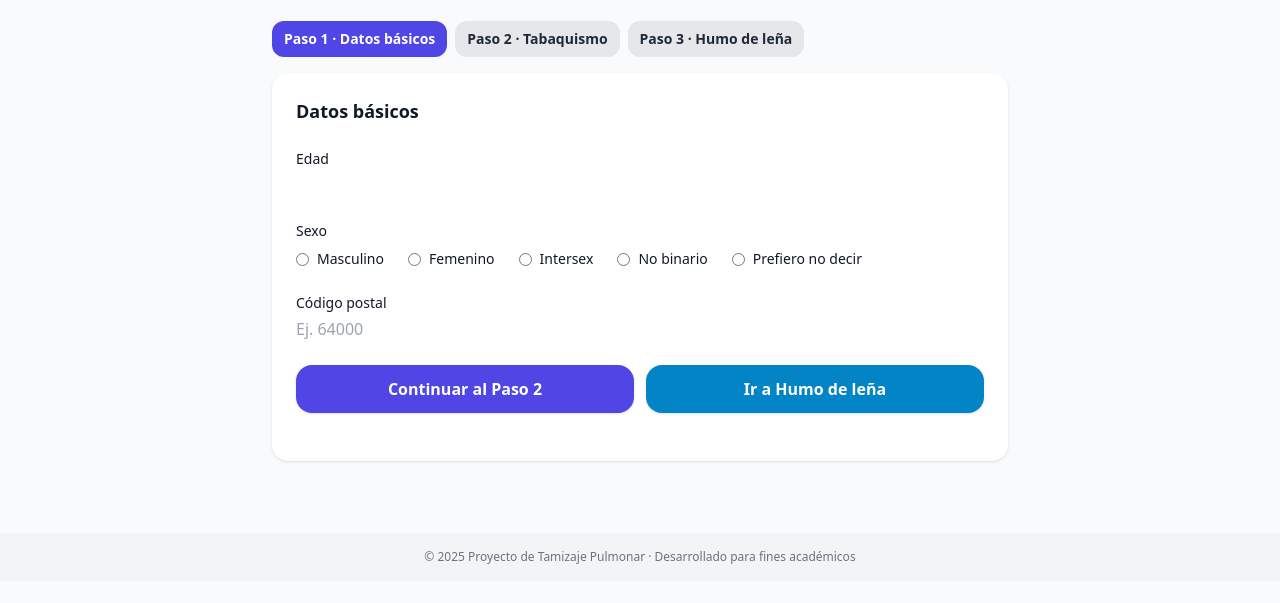
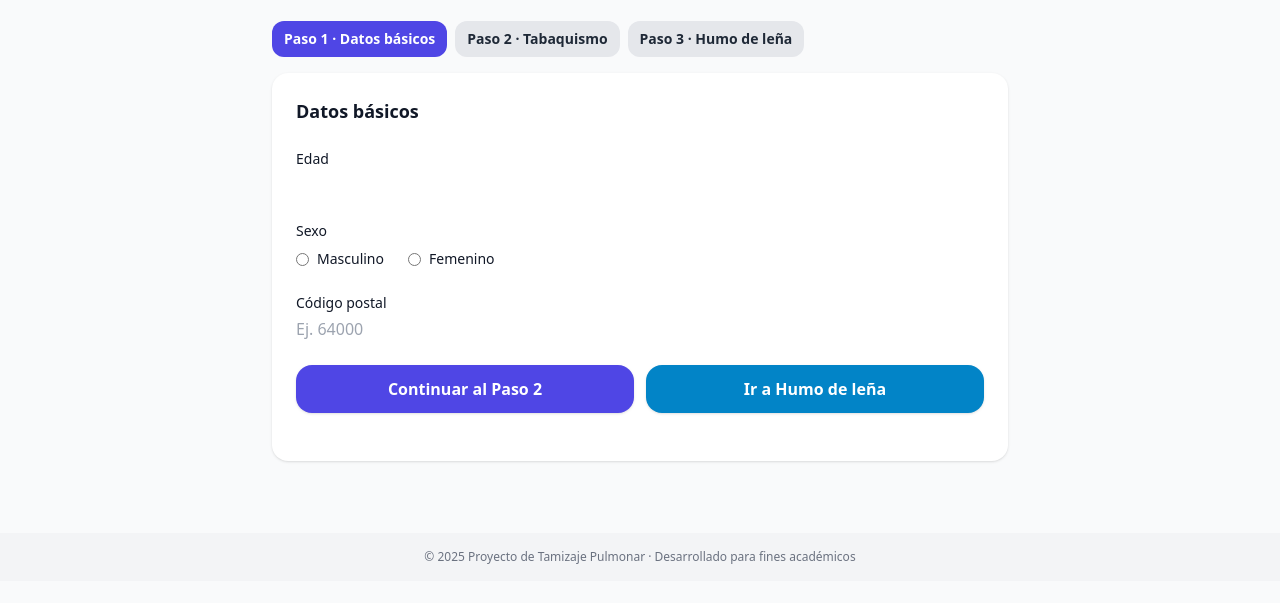
Before and after one commit to sebastianoyervides458-netizen/Encuesta-Tamizaje-, a plain HTML site: page index.html in a window 1280 px wide. Shown: the part 159-762 px from the top of the page. Drawn offline with nearby package versions, Linux system fonts and the light colour scheme.

Commit message:
Update index.html

```diff
--- a/index.html
+++ b/index.html
@@ -3,7 +3,7 @@
 <head>
   <meta charset="utf-8" />
   <meta name="viewport" content="width=device-width, initial-scale=1" />
-  <title>Encuesta de Tabaquismo y Humo de Leña</title>
+  <title>Encuesta de Riesgo Cancer Pulmonar</title>
   <script src="https://cdn.tailwindcss.com"></script>
 </head>
 <body class="min-h-screen bg-gray-50 text-gray-900">
@@ -40,9 +40,6 @@
         <div class="mt-2 flex flex-wrap gap-6 text-sm">
           <label class="flex items-center gap-2"><input type="radio" name="sexo" value="M" required> Masculino</label>
           <label class="flex items-center gap-2"><input type="radio" name="sexo" value="F"> Femenino</label>
-          <label class="flex items-center gap-2"><input type="radio" name="sexo" value="Intersex"> Intersex</label>
-          <label class="flex items-center gap-2"><input type="radio" name="sexo" value="No binario"> No binario</label>
-          <label class="flex items-center gap-2"><input type="radio" name="sexo" value="Prefiero no decir"> Prefiero no decir</label>
         </div>
       </div>
 
```
